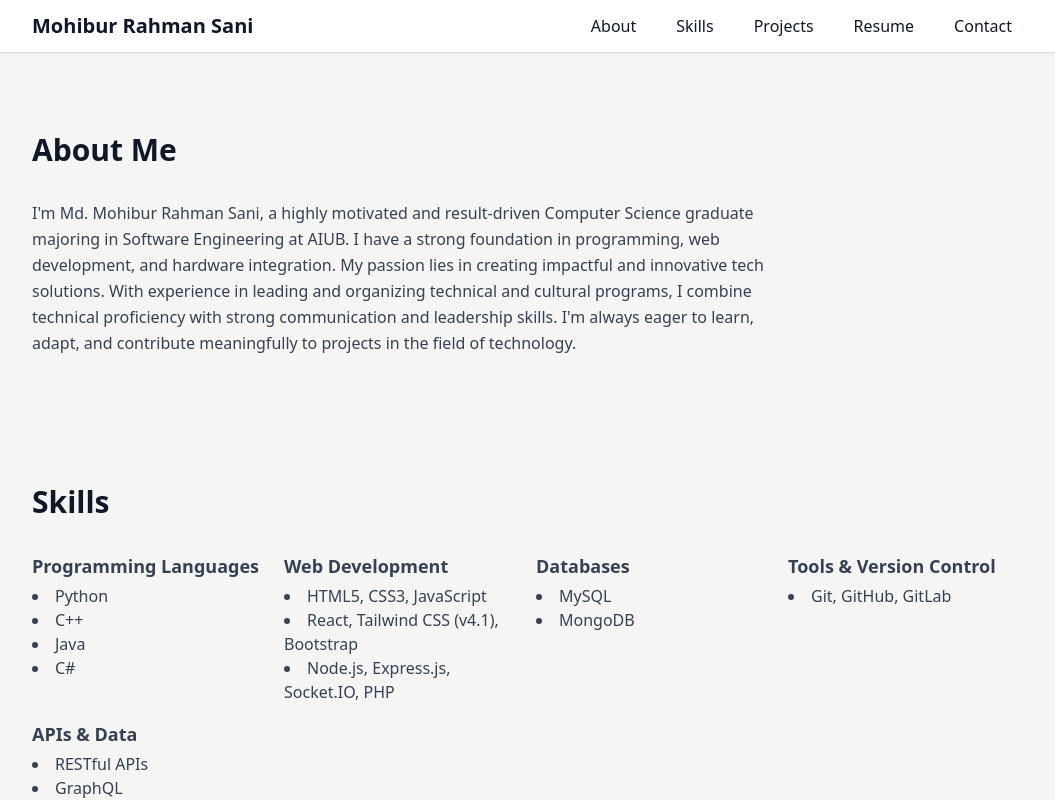
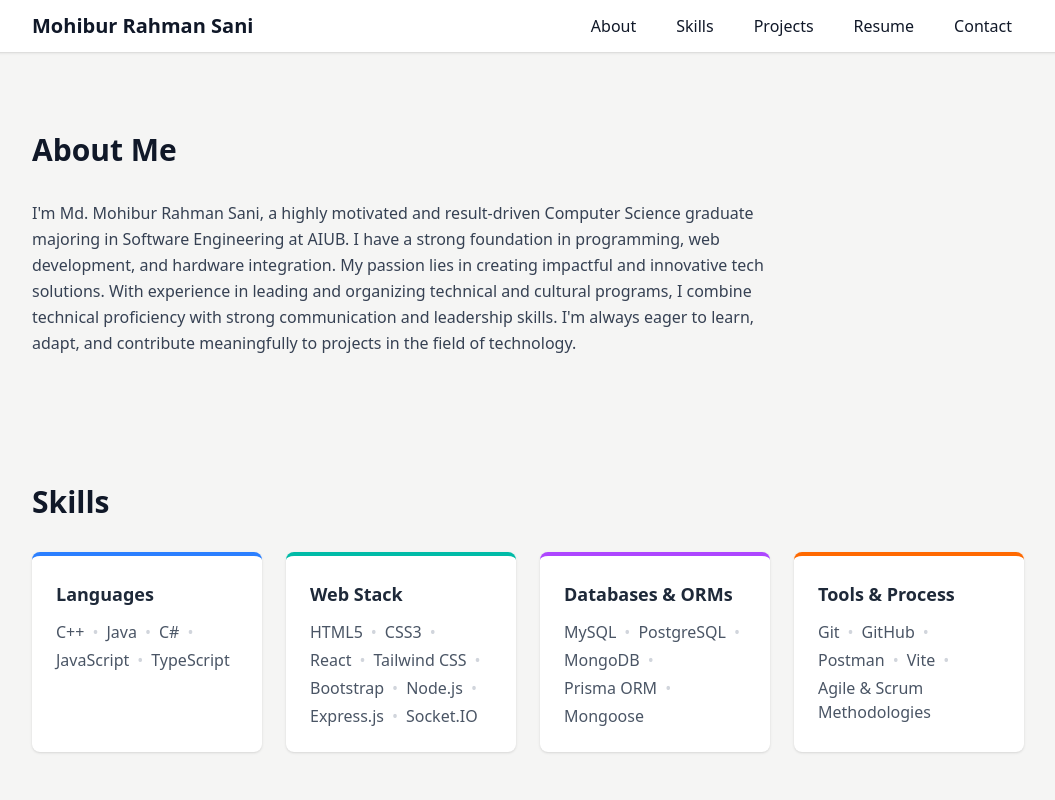
Before and after one commit to Sani-Mohibur/portfolio, a React (Vite) app: page / in a window 1280 px wide. Shown: the top 800 px of the page, without its empty margins (112-1167 px from the left). Built offline with nearby package versions, Linux system fonts and the light colour scheme.

Commit message:
update skills

```diff
--- a/src/components/Skills.jsx
+++ b/src/components/Skills.jsx
@@ -1,59 +1,73 @@
 import React from "react";
 
 const Skills = () => {
+  const skillsData = [
+    {
+      category: "Languages",
+      items: ["C++", "Java", "C#", "JavaScript", "TypeScript"],
+      color: "border-blue-500",
+    },
+    {
+      category: "Web Stack",
+      items: [
+        "HTML5",
+        "CSS3",
+        "React",
+        "Tailwind CSS",
+        "Bootstrap",
+        "Node.js",
+        "Express.js",
+        "Socket.IO",
+      ],
+      color: "border-teal-500",
+    },
+    {
+      category: "Databases & ORMs",
+      items: ["MySQL", "PostgreSQL", "MongoDB", "Prisma ORM", "Mongoose"],
+      color: "border-purple-500",
+    },
+    {
+      category: "Tools & Process",
+      items: [
+        "Git",
+        "GitHub",
+        "Postman",
+        "Vite",
+        "Agile & Scrum Methodologies",
+      ],
+      color: "border-orange-500",
+    },
+  ];
+
   return (
     <div>
       <section id="skills" className="py-16">
         <h2 className="text-3xl font-semibold mb-8">Skills</h2>
 
-        <div className="grid grid-cols-2 sm:grid-cols-3 md:grid-cols-4 gap-4 text-gray-700">
-          <div>
-            <h3 className="font-semibold text-lg mb-1">
-              Programming Languages
-            </h3>
-            <ul className="list-disc list-inside">
-              <li>Python</li>
-              <li>C++</li>
-              <li>Java</li>
-              <li>C#</li>
-            </ul>
-          </div>
+        <div className="grid grid-cols-1 md:grid-cols-2 lg:grid-cols-4 gap-6 text-gray-700">
+          {skillsData.map((skillGroup, index) => (
+            <div
+              key={index}
+              className={`bg-white p-6 rounded-lg shadow-sm border-t-4 ${skillGroup.color} hover:shadow-md transition-shadow`}
+            >
+              <h3 className="font-bold text-lg mb-3 text-gray-800">
+                {skillGroup.category}
+              </h3>
 
-          <div>
-            <h3 className="font-semibold text-lg mb-1">Web Development</h3>
-            <ul className="list-disc list-inside">
-              <li>HTML5, CSS3, JavaScript</li>
-              <li>React, Tailwind CSS (v4.1), Bootstrap</li>
-              <li>Node.js, Express.js, Socket.IO, PHP</li>
-            </ul>
-          </div>
-
-          <div>
-            <h3 className="font-semibold text-lg mb-1">Databases</h3>
-            <ul className="list-disc list-inside">
-              <li>MySQL</li>
-              <li>MongoDB</li>
-            </ul>
-          </div>
-
-          <div>
-            <h3 className="font-semibold text-lg mb-1">
-              Tools & Version Control
-            </h3>
-            <ul className="list-disc list-inside">
-              <li>Git, GitHub, GitLab</li>
-            </ul>
-          </div>
-
-          <div>
-            <h3 className="font-semibold text-lg mb-1">APIs & Data</h3>
-            <ul className="list-disc list-inside">
-              <li>RESTful APIs</li>
-              <li>GraphQL</li>
-              <li>Pandas, NumPy</li>
-              <li>TensorFlow, OpenCV</li>
-            </ul>
-          </div>
+              {/* FIX: 'flex-wrap' moves the entire word group to the next line if it doesn't fit */}
+              <div className="flex flex-wrap gap-x-2 gap-y-1 text-gray-600">
+                {skillGroup.items.map((skill, idx) => (
+                  <div key={idx} className="flex items-center">
+                    <span>{skill}</span>
+                    {/* Add dot inside the group so it stays with the word */}
+                    {idx < skillGroup.items.length - 1 && (
+                      <span className="ml-2 text-gray-300">•</span>
+                    )}
+                  </div>
+                ))}
+              </div>
+            </div>
+          ))}
         </div>
       </section>
     </div>
```
